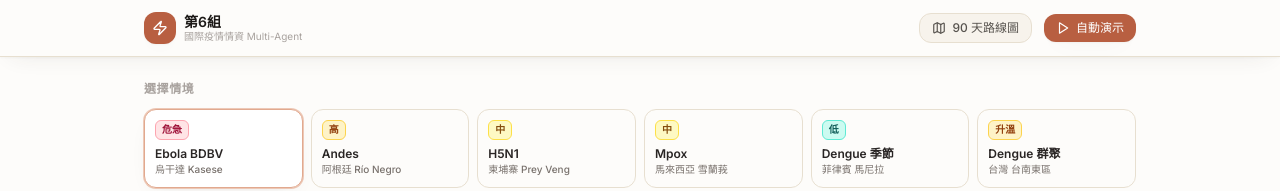
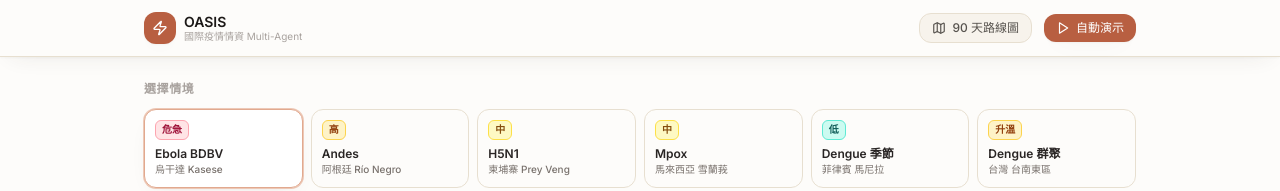
Before and after one commit to ancientsky/lightningagent, a React (Vite) app: page / in a window 1280 px wide. Shown: the top 191 px of the page. Built offline with nearby package versions, Linux system fonts and the light colour scheme.

Commit message:
將 header 品牌名稱從「第6組」改為「OASIS」
https://claude.ai/code/session_01XA4DTH2BCMo739D785orSb

```diff
--- a/src/App.jsx
+++ b/src/App.jsx
@@ -102,7 +102,7 @@ export default function App() {
               <Zap className="w-4 h-4 text-white" />
             </div>
             <div>
-              <div className="text-sm font-semibold text-stone-900 leading-none">第6組</div>
+              <div className="text-sm font-semibold text-stone-900 leading-none">OASIS</div>
               <div className="text-[10px] text-stone-400 leading-none mt-0.5">國際疫情情資 Multi-Agent</div>
             </div>
           </div>
```
